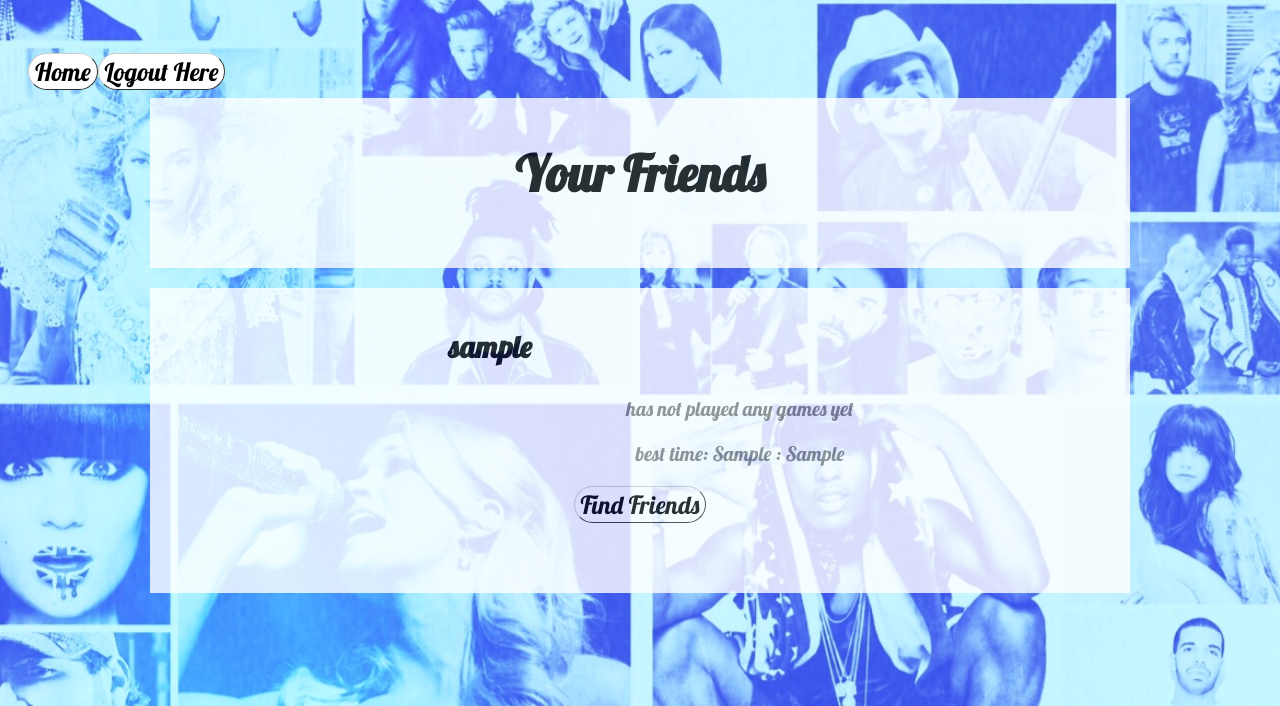
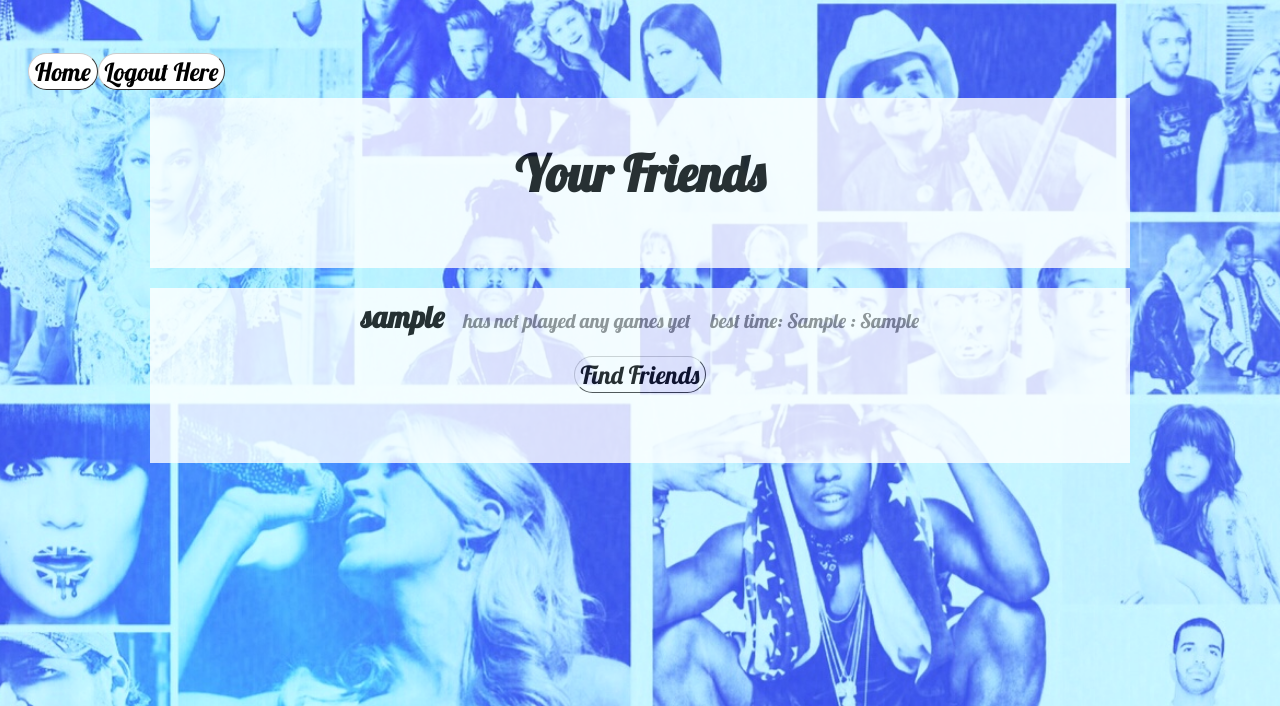
Before and after one commit to aawni/guess-that-song, a Python web app: template guess-that-song-1026/templates/friends.html in a window 1280 px wide. Shown: the top 706 px of the page. Run offline with Jinja, Linux system fonts and the light colour scheme; the template is opened without the code that fills it: most values are stand-ins (such as "Sample title", 1, 10 or a date in 2020); some libraries are stand-ins or nearby versions.

Commit message:
added styling on friends, fixed best time

```diff
--- a/guess-that-song-1026/app.yaml
+++ b/guess-that-song-1026/app.yaml
@@ -1,5 +1,5 @@
 application: guess-that-song-1026
-version: 2
+version: 1
 runtime: python27
 api_version: 1
 threadsafe: yes
--- a/guess-that-song-1026/stylesheets/style.css
+++ b/guess-that-song-1026/stylesheets/style.css
@@ -215,11 +215,10 @@ form {
   float: center;
 }
 #questions_played {
-  margin-left: 200px;
+  margin-left: 15px;
   color: #808080;
 }
 #friend_nickname {
-  margin-right: 300px;
   font-size: 30px;
   font-weight: bold;
 }
@@ -295,3 +294,8 @@ word-spacing: 20px;
   width:400px;
   margin-left: 350px;
 }
+
+
+#friends p {
+  display: inline;
+}
--- a/guess-that-song-1026/templates/about.html
+++ b/guess-that-song-1026/templates/about.html
@@ -32,7 +32,7 @@
             </form>
             <div class="small_spacer"></div>
             <div id="jordan_div" style="display: none">
-            <img src="images/jordan.jpg" height="200" width="200">
+            <img src="images/jordan.jpg" height="200">
             <p>Jordan Stewart is an 18 year old Computer Scientist from Chicago, IL, attending Howard University. He has been involved with computer science since the age of 8 and loves music and basketball.  </p>
           </div>
             <div class="spacer"></div>
@@ -44,7 +44,7 @@
             </form>
             <div class="small_spacer"></div>
             <div id="alia_div" style="display: none">
-              <img src="images/alias_picture.jpg" height="200" width="200">
+              <img src="images/alias_picture.jpg" height="200">
               <p>Alia is from Libertyville, IL, and will be attending UC San Diego. She is passionate about coding and loves her dog Remy.</p>
             </div>
             <div class="spacer"></div>
@@ -56,7 +56,7 @@
             </form>
             <div class="small_spacer"></div>
             <div id="jewel_div" style="display: none">
-            <img src="images/icon.jpg">
+            <img src="images/jewel_pic.jpg" height="200">
             <p>Jewel is from Naperville,IL, and will be attending University of Illinois. She loves music, life, and laughter. While coding has become a new hobby for her she is very excited to see where life takes her!</p>
           </div>
             <div class="spacer"></div>
--- a/guess-that-song-1026/templates/friends.html
+++ b/guess-that-song-1026/templates/friends.html
@@ -24,6 +24,7 @@
 
   <div class="content">
   <div class="small_spacer"></div>
+  <div id="friends">
     {%if friends%}
       {%for friend in friends%}
         <p id="friend_nickname">{{friend.nickname}}</p>
@@ -39,6 +40,7 @@
     {%else%}
       <p>You have no friends!</p>
     {%endif%}
+    </div>
     <form id="show_add_friends" action="/friends" method="post">
     <p>
       <div><input class="small_btn_center" type="submit" value="Find Friends"></div>
```
Also changed, not shown: guess-that-song-1026/main.py (+15 -12 lines).
